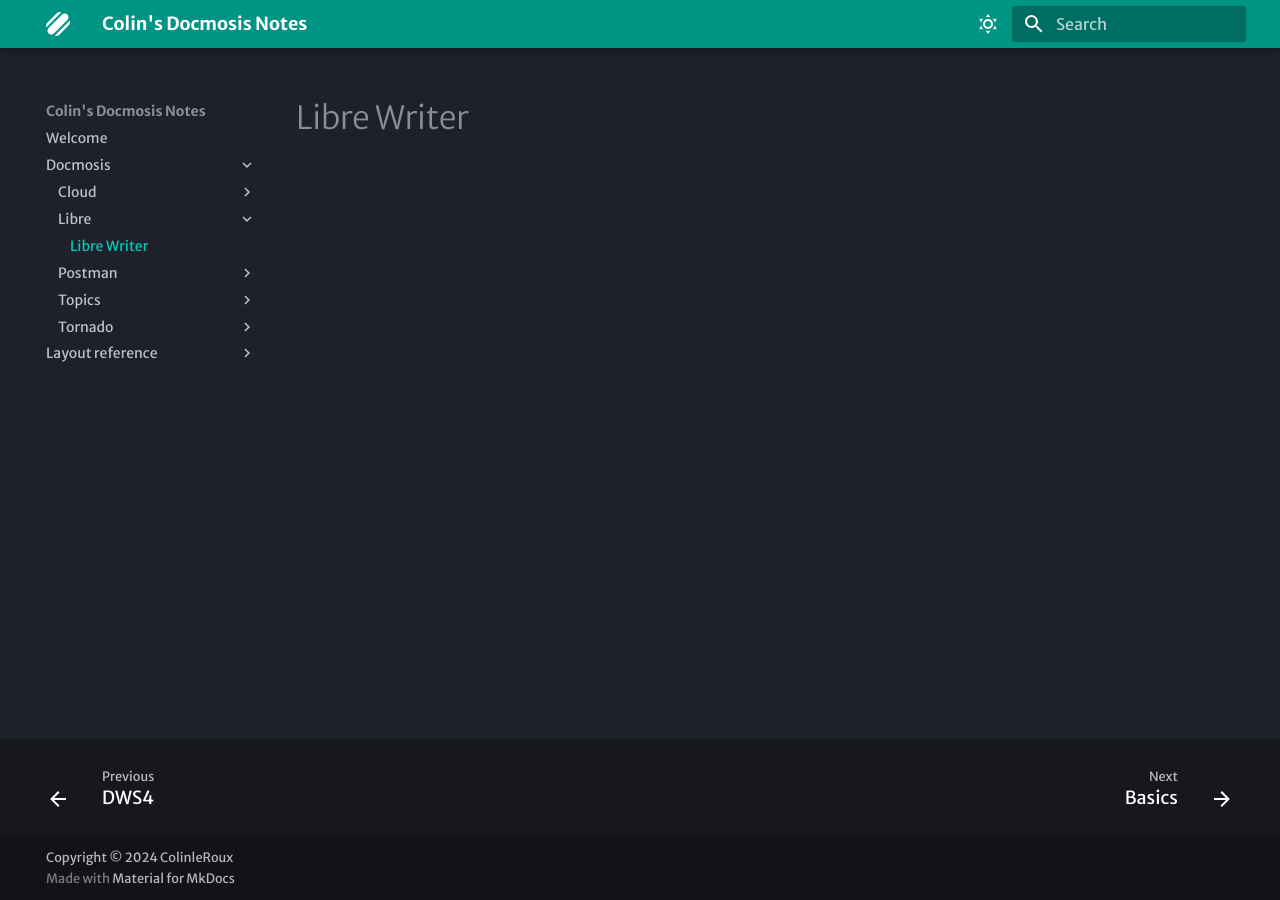
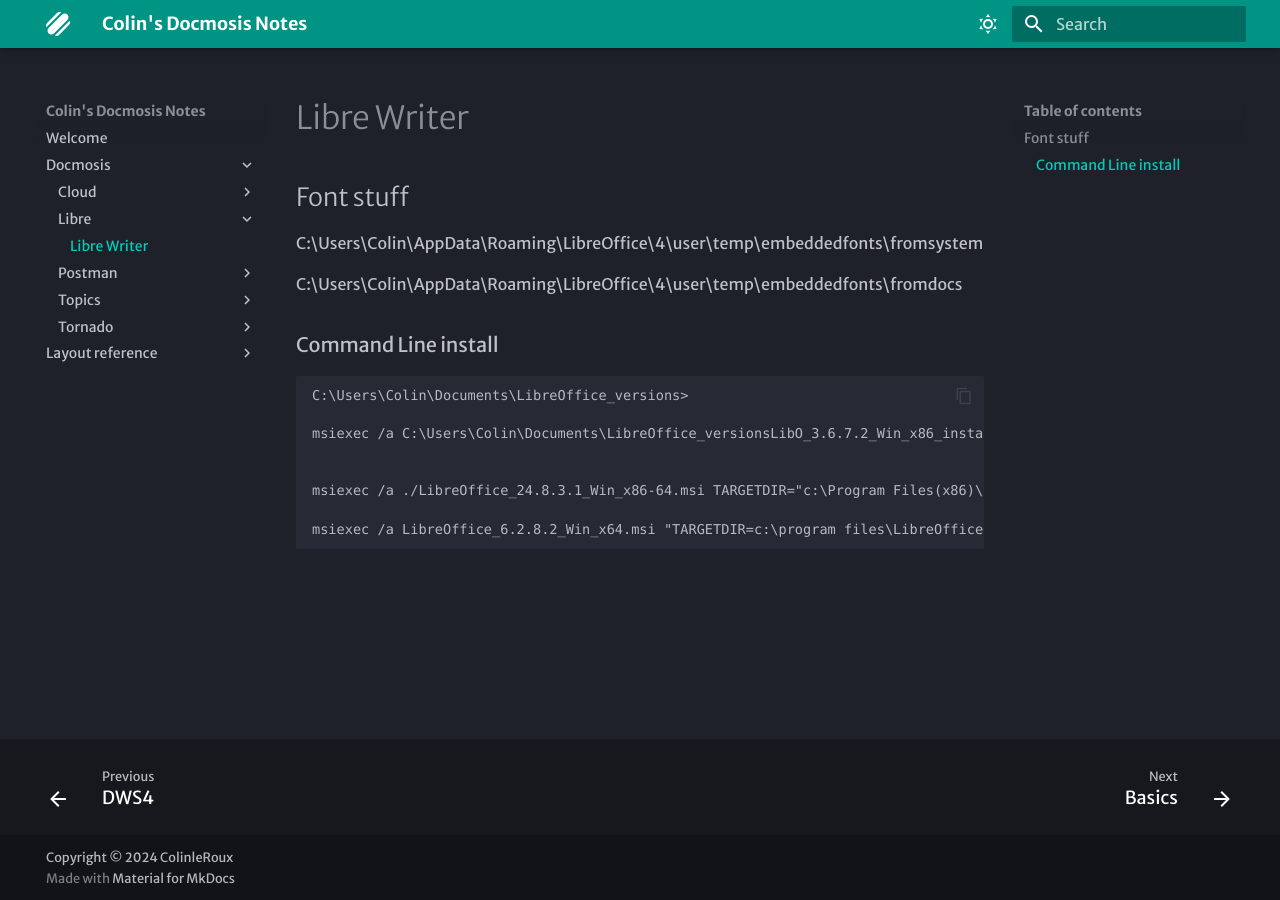
Before and after one commit to colinleroux/DocmosisDocumentation, an MkDocs documentation site: the page built from docs/Docmosis/Libre/Writer.md, in a window 1280 px wide. Built offline with MkDocs 1.6.1 and Material for MkDocs 9.7.7, drawn with Linux system fonts in a browser that asks for light colours; some web fonts are replaced.

Commit message:
libre office command line installs

````diff
--- a/docs/Docmosis/Libre/Writer.md
+++ b/docs/Docmosis/Libre/Writer.md
@@ -1 +1,20 @@
 # Libre Writer
+
+## Font stuff
+
+C:\Users\Colin\AppData\Roaming\LibreOffice\4\user\temp\embeddedfonts\fromsystem
+
+C:\Users\Colin\AppData\Roaming\LibreOffice\4\user\temp\embeddedfonts\fromdocs
+
+### Command Line install
+
+```
+C:\Users\Colin\Documents\LibreOffice_versions>
+
+msiexec /a C:\Users\Colin\Documents\LibreOffice_versionsLibO_3.6.7.2_Win_x86_install_multi.msi TARGETDIR="c:\Program Files (x86)\Libre Office3.6.7.2"
+
+
+msiexec /a ./LibreOffice_24.8.3.1_Win_x86-64.msi TARGETDIR="c:\Program Files(x86)\LibreOffice24.8.3.1
+
+msiexec /a LibreOffice_6.2.8.2_Win_x64.msi "TARGETDIR=c:\program files\LibreOffice6.2.8.2"
+```
````
